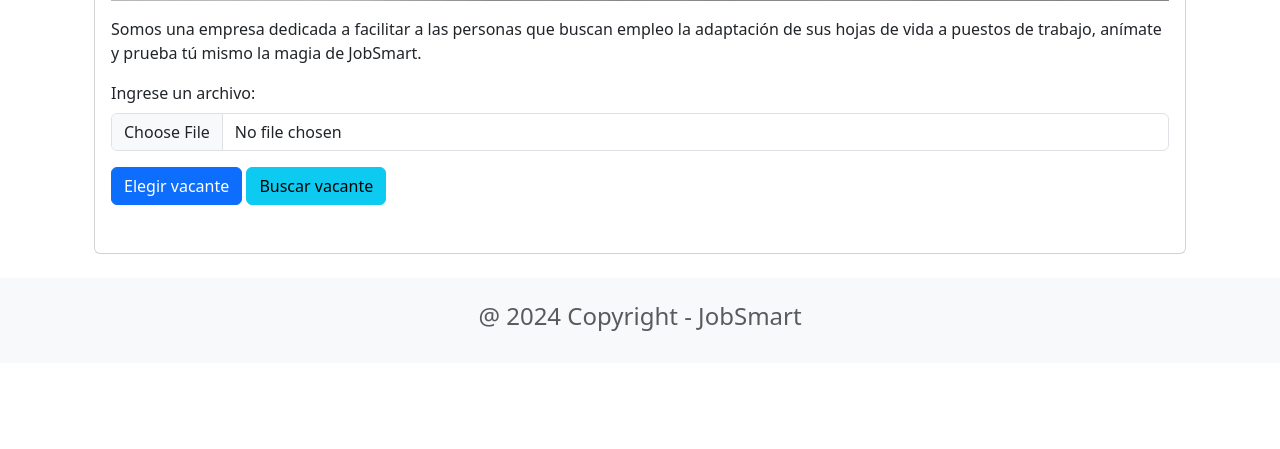
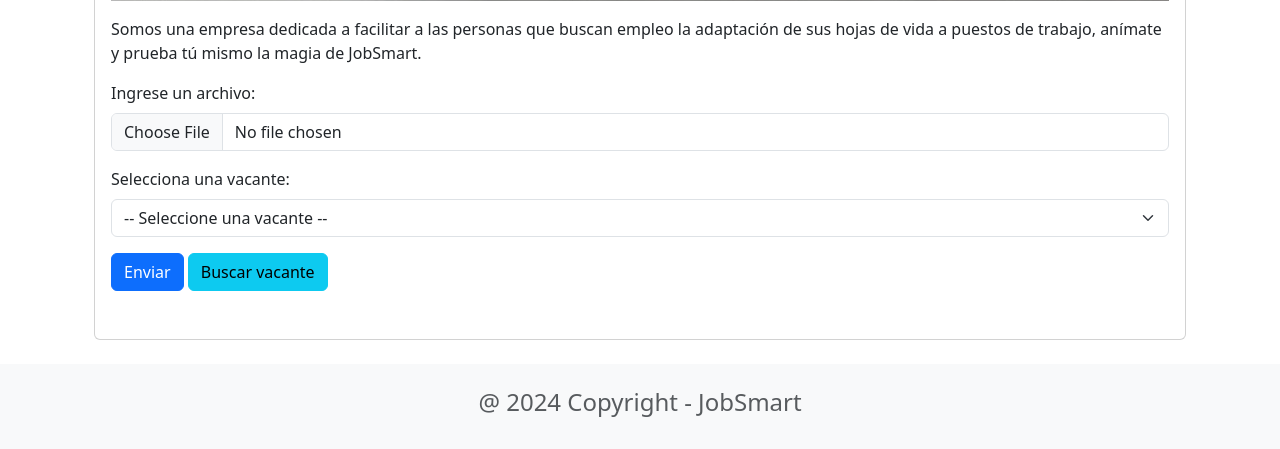
Before and after one commit to scastanoa1/JobSmart, a Django app: page /resume/ in a window 1280 px wide. Shown: the part 1335-1784 px from the top of the page. Before the commit the page ends 1666 px from the top, so only its background shows below. Run offline with Django 5.2, Linux system fonts and the light colour scheme; data comes from the database, SQL or seed files in the repository; both versions use the stored data as it was after the commit.

Commit message:
correcion en uso de id de vacante y hoja de vida

```diff
--- a/resumes/templates/resume.html
+++ b/resumes/templates/resume.html
@@ -1,7 +1,7 @@
 {% extends 'base.html' %}
 {% load static %}
 {% block content %}
-  <div class="container mt-5 ">
+  <div class="container mt-5">
     <div class="row d-flex justify-content-center g-4">
       <div class="col">
         <div class="card mb-3 h-100">
@@ -10,15 +10,26 @@
             <img src="/media/resumes/images/landingImage.webp" class="card-img-top" alt="Error al cargar la imagen">
             <p class="card-text mt-3">Somos una empresa dedicada a facilitar a las personas que buscan empleo la adaptación de sus hojas de vida a puestos de trabajo, anímate y prueba tú mismo la magia de JobSmart.</p>
 
-            <!-- Asegúrate de usar enctype y method POST -->
+            <!-- Formulario para subir el archivo y seleccionar la vacante -->
             <form method="POST" enctype="multipart/form-data">
               {% csrf_token %}
               <div class="mb-3">
                   <label for="formFile" class="form-label">Ingrese un archivo:</label>
-                  <input class="form-control" type="file" id="formFile" name="pdf">
+                  <input class="form-control" type="file" id="formFile" name="pdf" required>
               </div>
-              <button type="submit" class="btn btn-primary">Elegir vacante</button>
-              <button type="button" class="btn btn-info">Buscar vacante </button>
+
+              <div class="mb-3">
+                  <label for="vacanteSelect" class="form-label">Selecciona una vacante:</label>
+                  <select class="form-select" id="vacanteSelect" name="vacante_id" required>
+                      <option value="" disabled selected>-- Seleccione una vacante --</option>
+                      {% for vacante in vacantes %}
+                          <option value="{{ vacante.id }}">{{ vacante.titulo }}</option>
+                      {% endfor %}
+                  </select>
+              </div>
+
+              <button type="submit" class="btn btn-primary">Enviar</button>
+              <button type="button" class="btn btn-info">Buscar vacante</button>
             </form>
 
           </div>
--- a/resumes/views.py
+++ b/resumes/views.py
@@ -1,7 +1,7 @@
 from django.shortcuts import render, redirect, get_object_or_404
 from .models import Resume
 from vacantes.models import Vacante
-
+from datetime import datetime
 import pdfplumber
 import openai
 import os
@@ -25,13 +25,19 @@ def uploadResume(request):
         pdf_file = request.FILES['pdf']
         texto = leer_pdf(pdf_file)
 
+        # Guardar el resumen
         resume = Resume(nombre=pdf_file.name, contenido=texto)
         resume.save()
 
-        return redirect('resultado')
+        # Obtener el vacante_id del formulario
+        vacante_id = request.POST.get('vacante_id')
 
-    return render(request,'resume.html')
+        # Redirigir a la vista resultado con los IDs correspondientes
+        return redirect('resultado', resume_id=resume.id, vacante_id=vacante_id)
 
+    # Obtener todas las vacantes para el formulario
+    vacantes = Vacante.objects.filter(fecha_cierre__gte=datetime.now())
+    return render(request, 'resume.html', {'vacantes': vacantes})
 
 
 # Cargar las variables de entorno desde api_key.env
```
Also changed, not shown: db.sqlite3.
